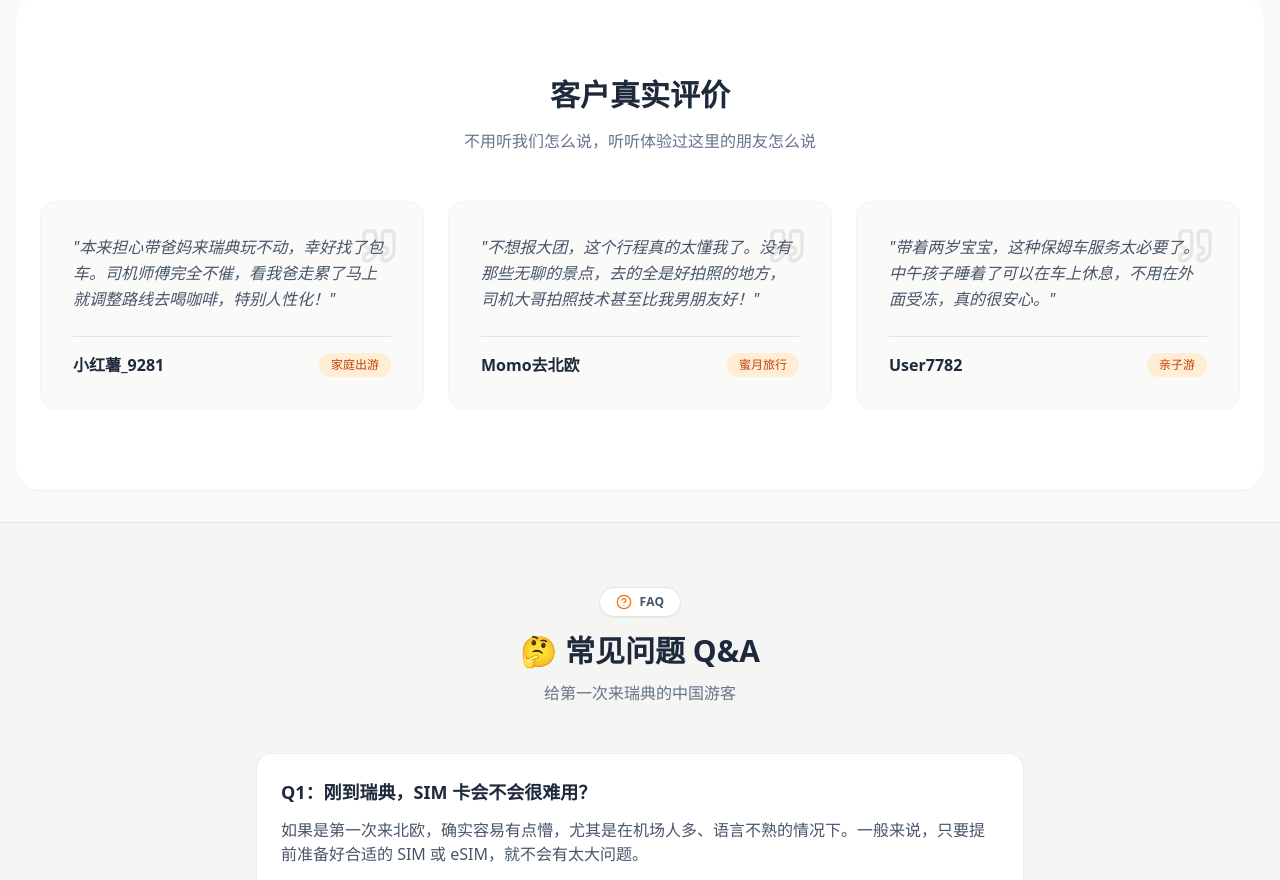
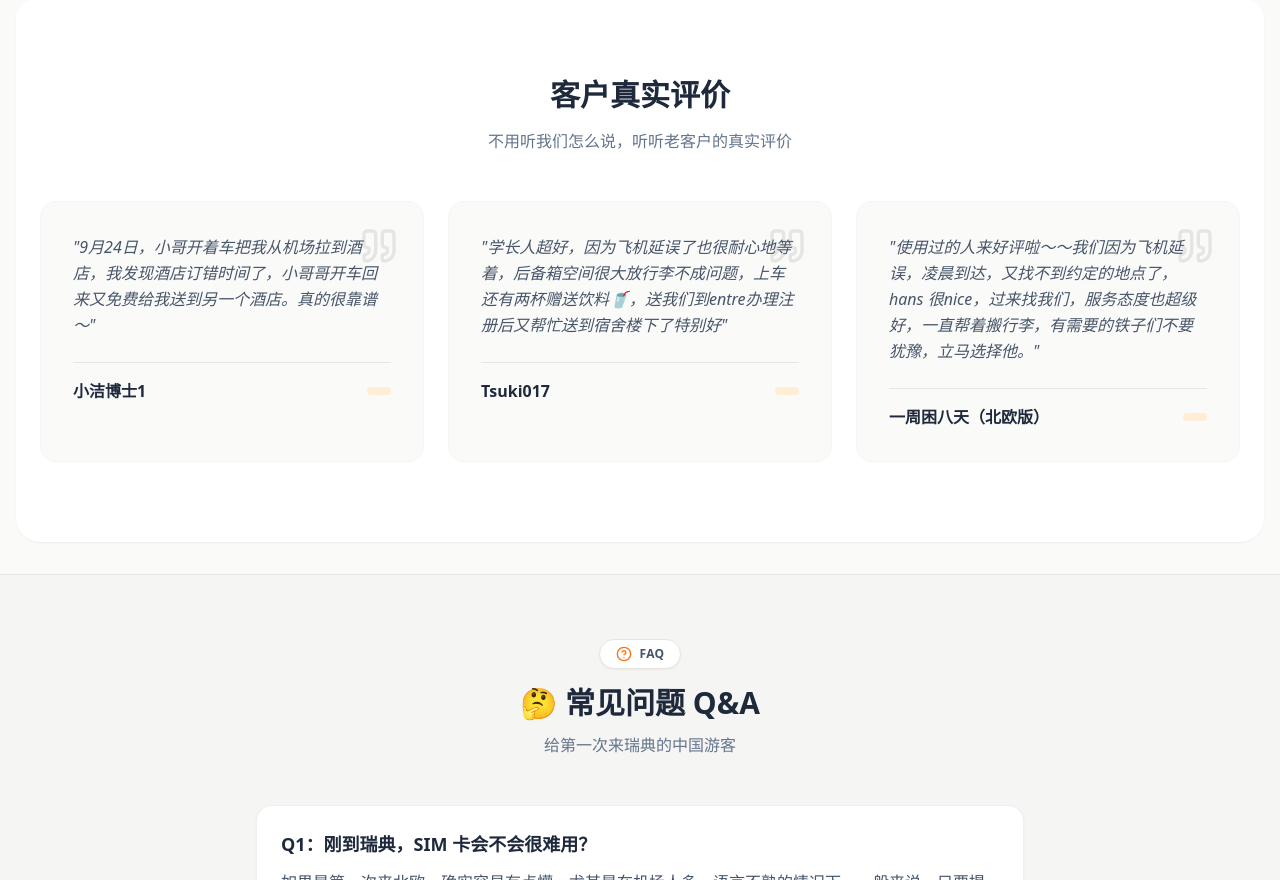
Before and after one commit to Hanschen1068/Wetravel, a React (Vite) app: page / in a window 1280 px wide. Shown: the part 1920-2800 px from the top of the page. Built offline with nearby package versions, Linux system fonts and the light colour scheme.

Commit message:
feat: Update branding and testimonials
Updates the application name from "NORDIC PRIVATE" to "WeTravel" in the header.
Refreshes customer testimonials with new user names and more specific, recent experiences.
Adjusts testimonial descriptions to be more engaging and relevant.

```diff
--- a/App.tsx
+++ b/App.tsx
@@ -26,7 +26,7 @@ export default function App() {
       {/* Navigation / Header (Simple) */}
       <nav className="absolute top-0 left-0 right-0 z-50 p-6 flex justify-between items-center max-w-7xl mx-auto w-full">
         <div className="text-white font-bold text-lg tracking-wider bg-black/10 backdrop-blur-sm px-4 py-1.5 rounded-full border border-white/20">
-          NORDIC PRIVATE
+          WeTravel
         </div>
         <button
           onClick={() => setIsContactOpen(true)}
@@ -46,7 +46,7 @@ export default function App() {
         <section className="px-6 py-20 bg-white rounded-3xl mx-4 my-8 shadow-sm">
           <div className="max-w-4xl mx-auto text-center mb-12">
             <h2 className="text-3xl font-bold text-slate-800 mb-4">客户真实评价</h2>
-            <p className="text-slate-500">不用听我们怎么说，听听体验过这里的朋友怎么说</p>
+            <p className="text-slate-500">不用听我们怎么说，听听老客户的真实评价</p>
           </div>
 
           <div className="grid grid-cols-1 md:grid-cols-3 gap-6">
--- a/constants.ts
+++ b/constants.ts
@@ -145,19 +145,19 @@ export const TOUR_PACKAGES: TourPackage[] = [
 
 export const TESTIMONIALS = [
   {
-    user: "小红薯_9281",
-    text: "本来担心带爸妈来瑞典玩不动，幸好找了包车。司机师傅完全不催，看我爸走累了马上就调整路线去喝咖啡，特别人性化！",
-    tag: "家庭出游"
+    user: "小洁博士1",
+    text: "9月24日，小哥开着车把我从机场拉到酒店，我发现酒店订错时间了，小哥哥开车回来又免费给我送到另一个酒店。真的很靠谱～",
+
   },
   {
-    user: "Momo去北欧",
-    text: "不想报大团，这个行程真的太懂我了。没有那些无聊的景点，去的全是好拍照的地方，司机大哥拍照技术甚至比我男朋友好！",
-    tag: "蜜月旅行"
+    user: "Tsuki017",
+    text: "学长人超好，因为飞机延误了也很耐心地等着，后备箱空间很大放行李不成问题，上车还有两杯赠送饮料🥤，送我们到entre办理注册后又帮忙送到宿舍楼下了特别好",
+
   },
   {
-    user: "User7782",
-    text: "带着两岁宝宝，这种保姆车服务太必要了。中午孩子睡着了可以在车上休息，不用在外面受冻，真的很安心。",
-    tag: "亲子游"
+    user: "一周困八天（北欧版）",
+    text: "使用过的人来好评啦～～我们因为飞机延误，凌晨到达，又找不到约定的地点了， hans 很nice，过来找我们，服务态度也超级好，一直帮着搬行李，有需要的铁子们不要犹豫，立马选择他。",
+
   }
 ];
 
```
Also changed, not shown: index.html (line endings or trailing spaces).
